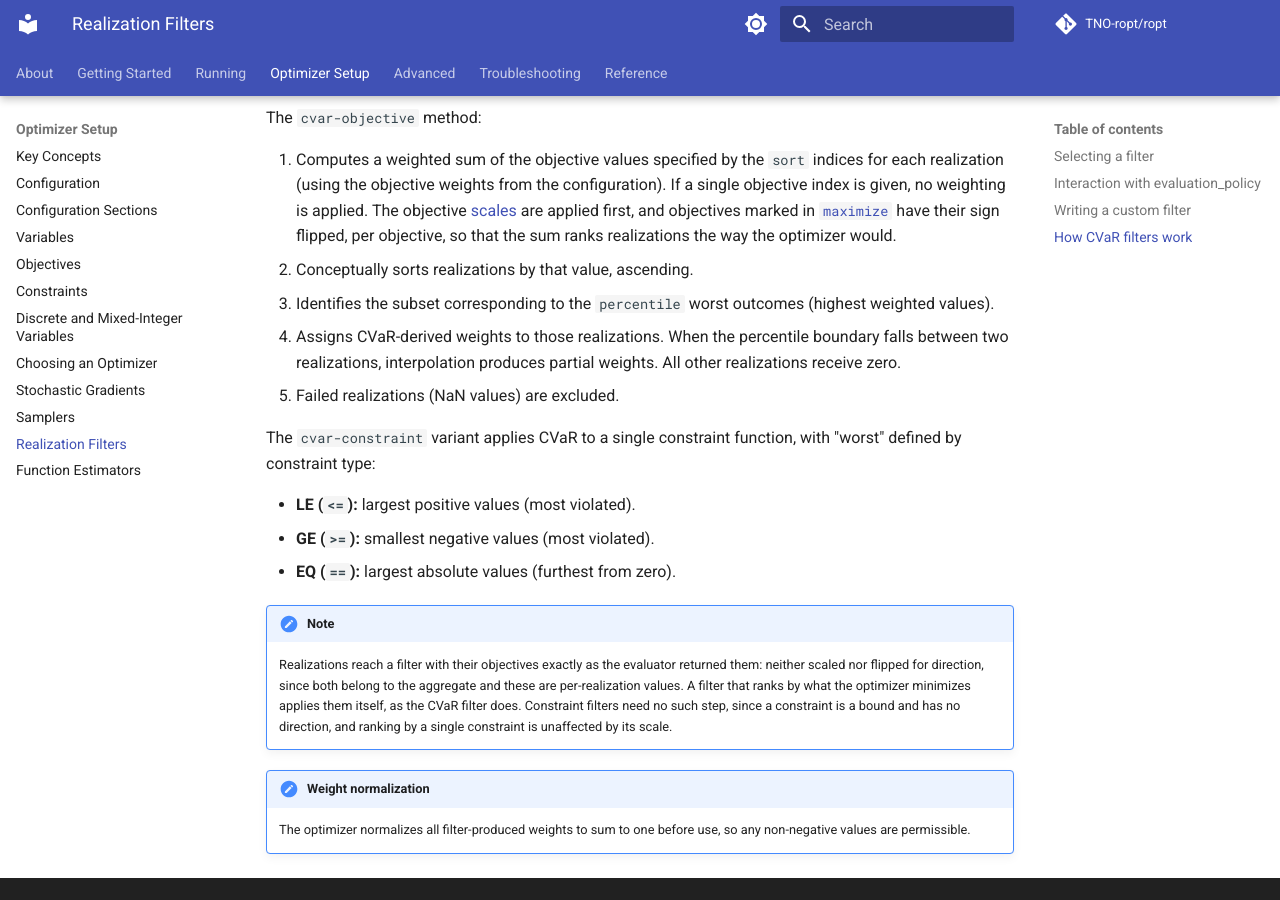
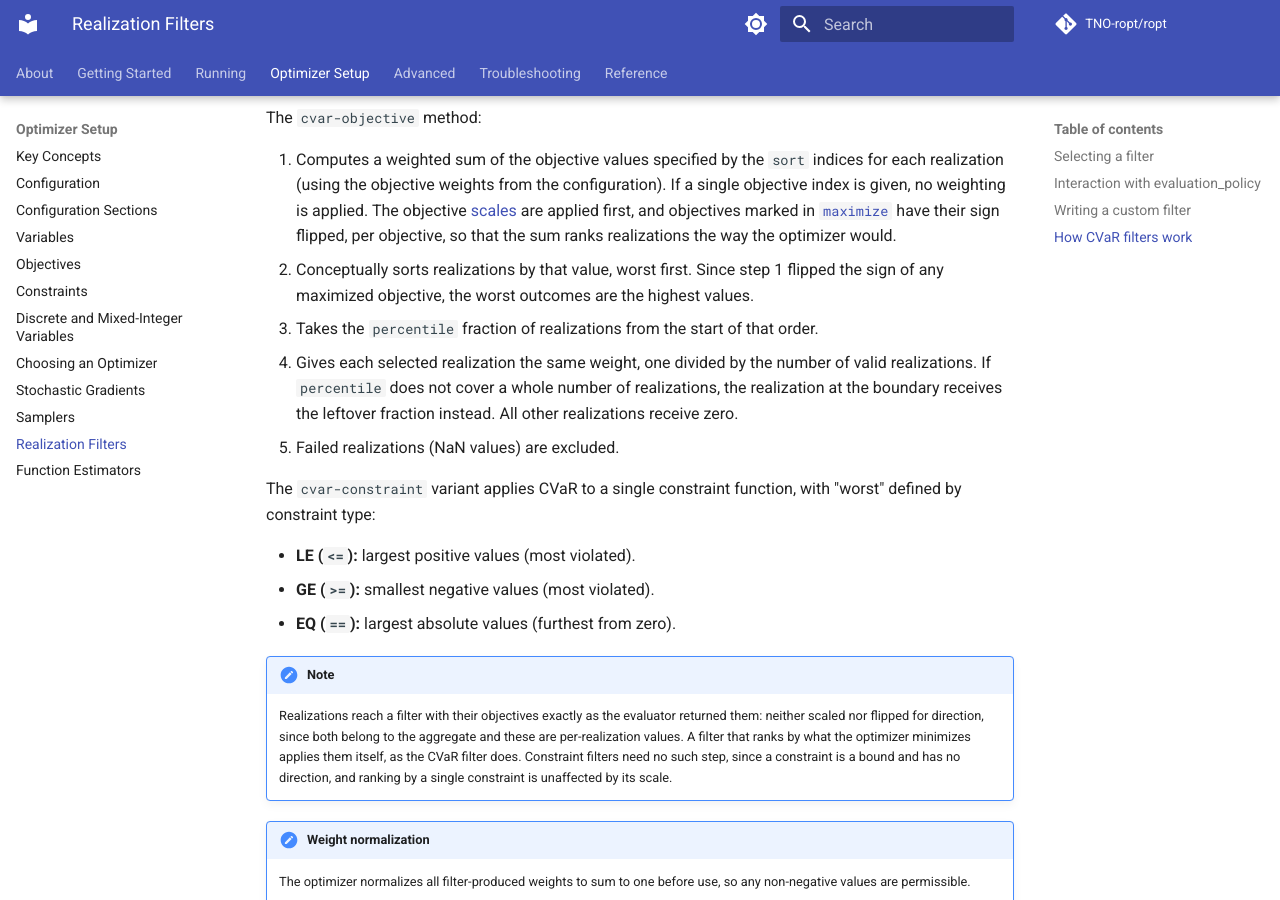
Before and after one commit to TNO-ropt/ropt, an MkDocs documentation site: the page built from docs/optimizer_setup/realization_filters.md, in a window 1280 px wide and 900 px high, scrolled down 1564 px. Built offline with MkDocs 1.6.1 and Material for MkDocs 9.7.7, drawn with Linux system fonts in a browser that asks for light colours; comment, search, counter and statistics services are not loaded; the version menu is left out.

Commit message:
Correct CVaR sort direction and boundary weight in filter docs

```diff
--- a/docs/optimizer_setup/realization_filters.md
+++ b/docs/optimizer_setup/realization_filters.md
@@ -81,12 +81,15 @@ The `cvar-objective` method:
    [`maximize`](configuration_sections.md#objective-direction) have their sign flipped,
    per objective, so that the sum ranks realizations the way the optimizer
    would.
-2. Conceptually sorts realizations by that value, ascending.
-3. Identifies the subset corresponding to the `percentile` worst outcomes
-   (highest weighted values).
-4. Assigns CVaR-derived weights to those realizations. When the percentile
-   boundary falls between two realizations, interpolation produces partial
-   weights. All other realizations receive zero.
+2. Conceptually sorts realizations by that value, worst first. Since step 1
+   flipped the sign of any maximized objective, the worst outcomes are the
+   highest values.
+3. Takes the `percentile` fraction of realizations from the start of that
+   order.
+4. Gives each selected realization the same weight, one divided by the number
+   of valid realizations. If `percentile` does not cover a whole number of
+   realizations, the realization at the boundary receives the leftover
+   fraction instead. All other realizations receive zero.
 5. Failed realizations (NaN values) are excluded.
 
 The `cvar-constraint` variant applies CVaR to a single constraint function,
```
